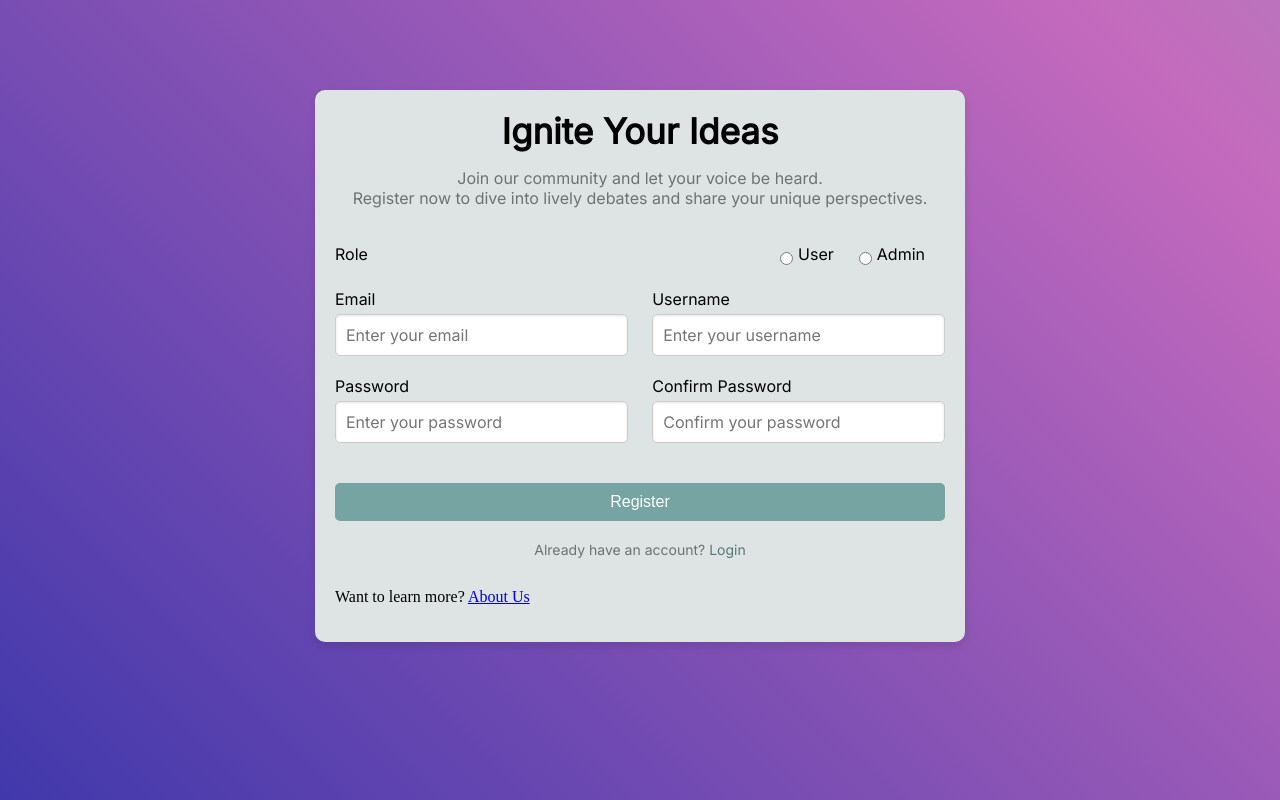
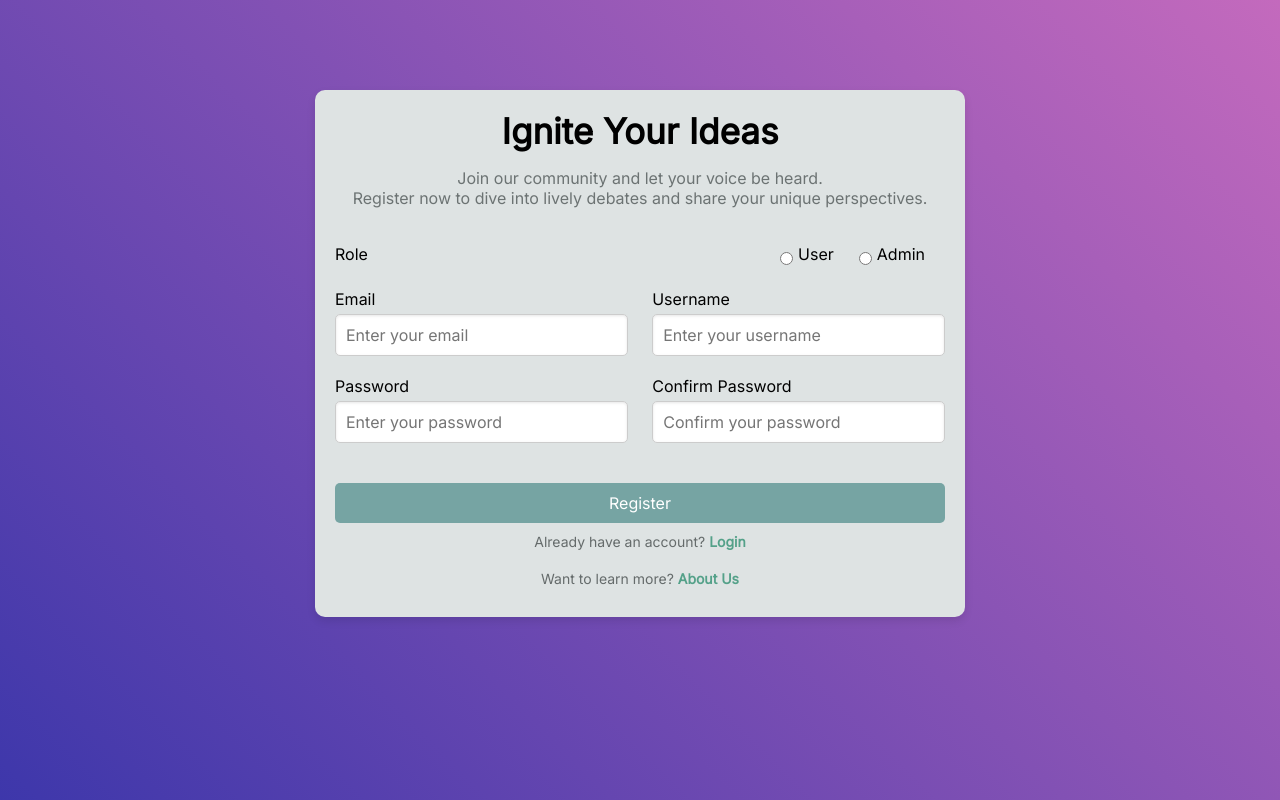
Before and after one commit to nicole-buere/opinion8, a PHP site: page /views/register.php in a window 1280 px wide. Run offline with PHP 8.4, Linux system fonts and the light colour scheme.

Commit message:
onting dagdag hahah

```diff
--- a/css/register.css
+++ b/css/register.css
@@ -1,12 +1,12 @@
-/*css for register page */
+/* CSS for register page */
 @import url(https://fonts.googleapis.com/css?family=Inter);
 
-body {
+html, body {
     width: 100%;
     height: 100%;
-    margin: 0;
-    padding: 0;
-    overflow: hidden;
+    margin: 0; /* Remove default margin */
+    padding: 0; /* Remove default padding */
+    overflow: hidden; /* Prevent scrollbars from appearing */
     background: linear-gradient(45deg, #232da7, #c46abd, #5cd2ad, #232da7, #c46abd, #5cd2ad);
     background-size: 600% 600%;
     animation: gradientWave 20s ease infinite;
@@ -30,9 +30,7 @@ body {
     width: 650px;
     height: auto;
     background-color: #dee3e3;
-    margin-left: auto;
-    margin-right: auto;
-    margin-top: 90px;
+    margin: 90px auto;
     padding: 20px;
     border-radius: 10px;
     box-shadow: 0 4px 8px rgba(0, 0, 0, 0.1);
@@ -127,22 +125,30 @@ body {
     background-color: #577979;
 }
 
-.credentials #logintext {
-    margin-top: 20px;
+/* Center-aligned text links */
+.credentials #logintext,
+.credentials #aboutus {
     font-family: 'Inter';
-    font-size: 14px;
-    color: #6c7373;
-    text-align: center;
+    font-size: 14px; /* Same as in login.css */
+    color: #656b6b;
+    text-align: center; /* Center-align the text */
+    margin: 10px 0; /* Space above and below the text */
+    width: 100%; /* Ensure p takes full width to center align text */
 }
 
-.credentials #logintext a {
-    color: #577979;
+.credentials #logintext a,
+.credentials #aboutus a {
+    color: #54a189;
     text-decoration: none;
+    font-weight: bold;
 }
 
+.credentials #logintext a:hover,
+.credentials #aboutus a:hover {
+    text-decoration: underline;
+}
 
-/* this is for pop up message when there's an error */
-/* please modify this */
+/* This is for the popup message when there's an error */
 .modal {
     display: none; /* Hidden by default */
     position: fixed; /* Stay in place */
@@ -155,6 +161,7 @@ body {
     background-color: rgb(0,0,0); /* Fallback color */
     background-color: rgba(0,0,0,0.4); /* Black w/ opacity */
 }
+
 .modal-content {
     background-color: #fefefe;
     margin: 15% auto; /* 15% from the top and centered */
@@ -162,15 +169,22 @@ body {
     border: 1px solid #888;
     width: 80%; /* Could be more or less, depending on screen size */
 }
+
 .close {
     color: #aaa;
     float: right;
     font-size: 28px;
     font-weight: bold;
 }
+
 .close:hover,
 .close:focus {
     color: black;
     text-decoration: none;
     cursor: pointer;
 }
+
+/* Ensure consistent font for all text elements */
+* {
+    font-family: 'Inter', sans-serif;
+}
```
Also changed, not shown: css/login.css (+24 -4 lines), css/about_us.css (line endings or trailing spaces), css/header.css (line endings or trailing spaces).
